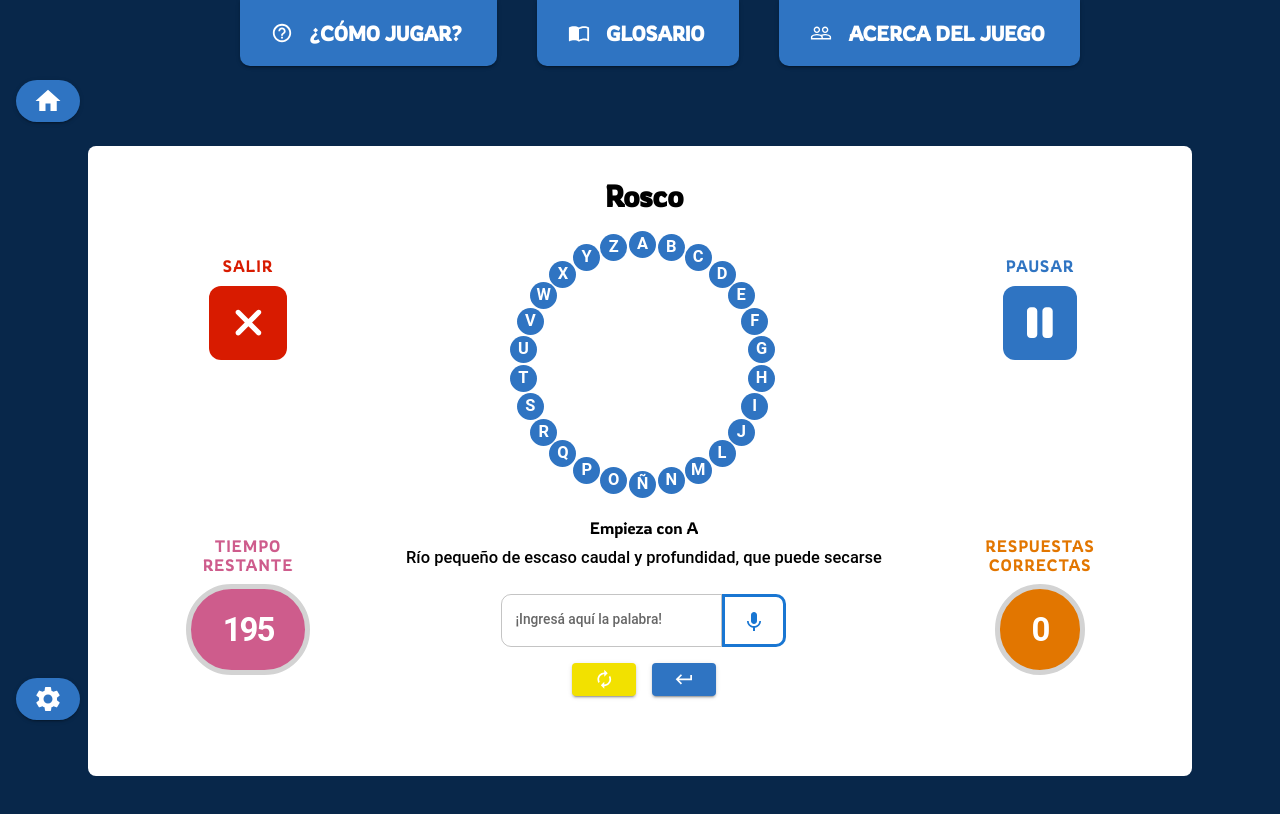
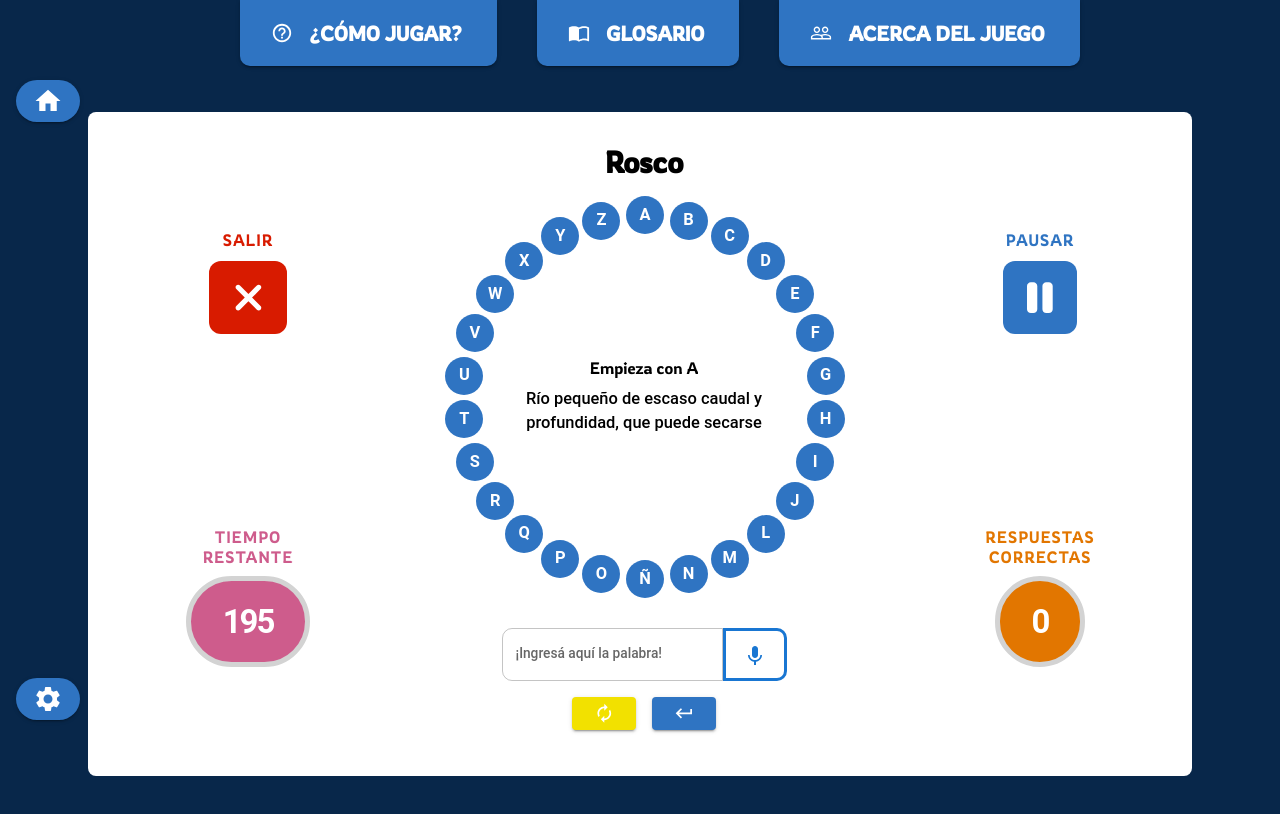
Before and after one commit to tadeovelis/Pasapalabra-ArroyoMaldonado-TPIntegradorDEU-2022, a React (Create React App) app: page /rosco in a window 1280 px wide. Shown: the top 814 px of the page. Built offline with nearby package versions, Linux system fonts and the light colour scheme; the HTML template or start-up script is replaced by a standard one.

Commit message:
Cambiar tamaño rosco y letras. Falta ajustar los cambios en otras partes

```diff
--- a/src/components/Rosco/InputUsuario.js
+++ b/src/components/Rosco/InputUsuario.js
@@ -50,7 +50,8 @@ export default function InputUsuario(props) {
     return (
         <div>
             <form onSubmit={respondio}>
-                <Grid container spacing={2} mb={2}>
+                <Grid container spacing={2} mb={2}
+                >
                     <Grid container item xs={12} alignItems="stretch" justifyContent="center" wrap={false}>
                         <Grid item>
                             <CssTextField
--- a/src/components/Rosco/Letra.js
+++ b/src/components/Rosco/Letra.js
@@ -1,4 +1,4 @@
-import { Typography } from "@mui/material";
+import { Box, Typography } from "@mui/material";
 import { useEffect } from "react";
 
 
@@ -8,7 +8,7 @@ export default function Letra(props) {
 
     // Le doy un color rápido para identificar el estado
     function getColor() {
-        switch(palabra.estado) {
+        switch (palabra.estado) {
             case 1:
                 return 'success.main'
             case 2:
@@ -16,18 +16,26 @@ export default function Letra(props) {
             case 3:
                 return 'pasapalabra.main'
             default:
-                return 'primary'
+                return 'primary.main'
         }
     }
 
     return (
-        <Typography
-            variant="string"
+        <Box
             sx={{
-                color: getColor(),
+                bgcolor: getColor(),
+                width: '50px',
+                height: '50px',
+                borderRadius: "50%",
+                margin: '0 auto',
+                display: 'flex',
+                alignItems: 'center',
+                justifyContent: 'center'
             }}
         >
-            {palabra.letra}{" "}
-        </Typography>
+            <Typography sx={{ fontWeight: "bold", color: "primary.contrastText" }}>
+                {palabra.letra}
+            </Typography>
+        </Box>
     )
 }
--- a/src/components/Rosco/LetraRosco.js
+++ b/src/components/Rosco/LetraRosco.js
@@ -1,13 +1,17 @@
-import { Typography, Box } from "@mui/material";
+import { useTheme } from "@emotion/react";
+import { Typography, Box, useMediaQuery } from "@mui/material";
 import { useEffect } from "react";
 
 
 export default function Letra(props) {
 
+    const theme = useTheme();
+    const esMobile = useMediaQuery(theme.breakpoints.down('lg'));
+
     const palabra = props.palabra;
     const angle = props.indice / 26 * 2 * Math.PI - Math.PI / 2;
-    const radius = 120;
-    const symbolSize = 27;
+    const radius = esMobile ? 123 : 182;
+    const symbolSize = esMobile ? 25 : 38;
 
     const x = radius + radius * Math.cos(angle);
     const y = radius + radius * Math.sin(angle);
--- a/src/components/Rosco/Letras.js
+++ b/src/components/Rosco/Letras.js
@@ -6,15 +6,13 @@ export default function Letras(props) {
 
     return (
         <div>
-            <h4>
-                {palabras.map((p,i) =>
+            {palabras.map((p, i) =>
                 <LetraRosco
                     key={p.letra}
                     palabra={p}
                     indice={i}
                 />
             )}
-            </h4>
         </div>
     )
 }
--- a/src/components/Rosco/PalabraActual.js
+++ b/src/components/Rosco/PalabraActual.js
@@ -1,11 +1,28 @@
-import { Box, Typography } from "@mui/material";
+import { useTheme } from "@emotion/react";
+import { Box, Typography, useMediaQuery } from "@mui/material";
 
 export default function PalabraActual(props) {
 
+    const theme = useTheme();
+    const esMobile = useMediaQuery(theme.breakpoints.down('lg'));
+
     const palabra = props.palabra;
 
+    const sxProps = esMobile ? (
+        {}
+    ) : (
+        {
+            position: 'absolute',
+            top: '50%',
+            width: '70%',
+            left: '50%',
+            transform: 'translate(-50%, -50%)'
+        }
+    )
+
     return (
-        <Box mb={3}>
+        <Box mb={3}
+            sx={sxProps}>
             <Typography gutterBottom variant="body2">
                 {palabra.formato} {palabra.letra}
             </Typography>
--- a/src/components/Rosco/Rosco.js
+++ b/src/components/Rosco/Rosco.js
@@ -1,10 +1,16 @@
-import { Typography, Box } from "@mui/material"
+import { useTheme } from "@emotion/react"
+import { Typography, Box, useMediaQuery } from "@mui/material"
 import { useEffect } from "react"
 import InputUsuario from "./InputUsuario"
 import Letras from "./Letras"
 import PalabraActual from "./PalabraActual"
 
 export default function Rosco(props) {
+
+    const theme = useTheme();
+    const esMobile = useMediaQuery(theme.breakpoints.down('lg'));
+
+    const tamañoRosco = esMobile ? '270px' : '400px';
 
     return (
         <div>
@@ -16,16 +22,23 @@ export default function Rosco(props) {
             </Typography>
             {props.palabras.length ?
                 <>
-                    <Box sx={{justifyContent:"center", display:"flex", mb: 2}}>
-                        <Box sx={{width:"270px", height:"270px", position: "relative"}}>
+                    <Box sx={{ justifyContent: "center", display: "flex", mb: 4 }}>
+                        <Box sx={{ width: tamañoRosco, height: tamañoRosco, position: "relative" }}>
                             <Letras
                                 palabras={props.palabras}
                             />
+                            {!esMobile &&
+                                <PalabraActual
+                                    palabra={props.palabras[props.posPalabraActual]}
+                                />
+                            }
                         </Box>
                     </Box>
-                    <PalabraActual
-                        palabra={props.palabras[props.posPalabraActual]}
-                    />
+                    {esMobile &&
+                        <PalabraActual
+                            palabra={props.palabras[props.posPalabraActual]}
+                        />
+                    }
                     <InputUsuario
                         respondioBien={props.respondioBien}
                         respondioMal={props.respondioMal}
```
Lines whose indentation alone changed are shown as unchanged.
